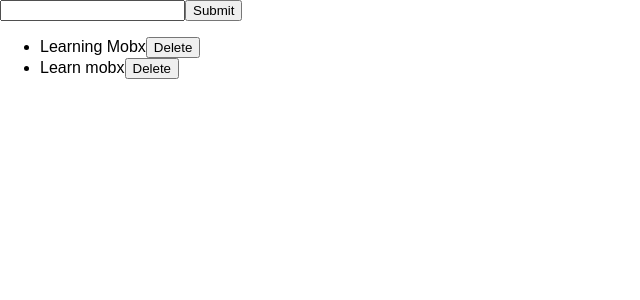
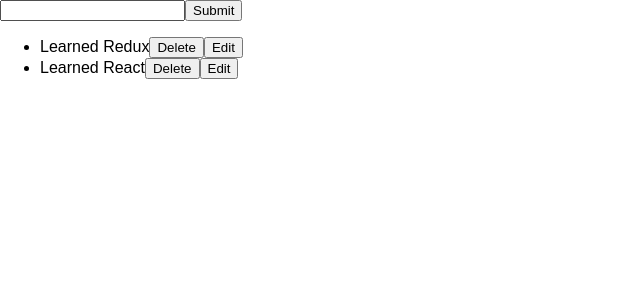
Before and after one commit to shoaibcode/react-session, a React (Create React App) app: page / in a window 1280 px wide. Shown: the top 300 px of the page, without its empty margins (0-640 px from the left). Built offline with nearby package versions, Linux system fonts and the light colour scheme; data requests are answered from the project's data file.

Commit message:
Editing Complete

```diff
--- a/db.json
+++ b/db.json
@@ -1,12 +1,12 @@
 {
   "todos": [
     {
-      "text": "Learning Mobx",
-      "id": 3
+      "text": "Learned Redux",
+      "id": 5
     },
     {
-      "text": "Learn mobx",
-      "id": 4
+      "text": "Learned React",
+      "id": 6
     }
   ]
 }
--- a/src/AddTodo.js
+++ b/src/AddTodo.js
@@ -22,7 +22,7 @@
         }).then((response) => {
             console.log(response.data);
 
-            this.props.createTodo(response.data)
+            this.props.createTodoToState(response.data)
         });
 
         /*
--- a/src/App.js
+++ b/src/App.js
@@ -2,7 +2,7 @@
 import axios from "axios"
 
 import AddTodo from "./AddTodo"
-
+import TodoItem from "./TodoItem"
 
 class App extends Component {
 
@@ -13,8 +13,9 @@
       todos: []
     }
 
-    this.createTodo = this.createTodo.bind(this);
-    this.deleteTodo = this.deleteTodo.bind(this)
+    this.createTodoToState = this.createTodoToState.bind(this);
+    this.deleteTodoFromState = this.deleteTodoFromState.bind(this);
+    this.editTodoToState = this.editTodoToState.bind(this);
   }
 
   componentDidMount(){
@@ -28,13 +29,13 @@
          })
   }
 
-  createTodo(newTodo){
+  createTodoToState(newTodo){
     this.setState({
       todos: this.state.todos.concat(newTodo)
     })
   }
 
-  deleteTodo(deleteindex){
+  deleteTodoFromState(deleteindex){
 
     const todo = this.state.todos[deleteindex];
 
@@ -59,20 +60,51 @@
 
   }
 
+  editTodoToState(index, newTodo){
+
+    //Modify State
+    const newTodos = this.state.todos.map((todo, i) => {
+      if(index !== i){
+        return todo
+      }
+
+      return {
+        ...todo,
+        text: newTodo
+      }
+    });
+
+    this.setState({
+      todos: newTodos
+    }, () => {
+      // update todo
+      //Send Put request to backend
+      const todo = this.state.todos[index];
+      axios.put('http://localhost:3000/todos/' + todo.id, {
+        ...todo
+      })
+      .then(({ data }) => {
+        console.log("Successfully Updated")
+      }).catch((err) => {
+        console.log(err)
+      })
+    });
+  }
+
   render() {
     return (
      <div>
 
-        <AddTodo createTodo={this.createTodo}  />
+        <AddTodo createTodoToState={this.createTodoToState}  />
 
         <ul className="App">
           {this.state.todos.map((todo, index) => {
-            return <li key={index}>
-               {todo.text}
-               <button onClick={() => {
-                 this.deleteTodo(index)
-               }}>Delete</button>
-            </li>
+            return <TodoItem
+                    deleteTodoFromState={this.deleteTodoFromState}
+                    editTodoToState={this.editTodoToState}
+                    todo={todo}
+                    index={index}
+                    key={index} />
           })}
         </ul>
      </div>
--- /dev/null
+++ b/src/TodoItem.js
@@ -0,0 +1,55 @@
+import React from 'react';
+
+
+class TodoItem extends React.Component {
+    constructor(){
+        super();
+
+        this.state = {
+            isEditing: false
+        }
+
+        this.deleteTodo = this.deleteTodo.bind(this);
+        this.toggleEditing = this.toggleEditing.bind(this);
+        this.editTodo = this.editTodo.bind(this);
+    }
+
+    deleteTodo(){
+        this.props.deleteTodoFromState(this.props.index);
+    }
+
+    toggleEditing(){
+        this.setState({
+            isEditing: !this.state.isEditing
+        })
+    }
+
+    editTodo(){
+        this.props.editTodoToState(this.props.index, this.todo.value);
+        this.toggleEditing();
+    }
+
+    render(){
+        const { todo } = this.props;
+
+        if(this.state.isEditing){
+            return <li>
+                 <input
+                 ref={(anything) => {
+                    this.todo = anything;
+                 }}
+                  defaultValue={todo.text} />
+                <button onClick={this.editTodo}>Save</button>
+                <button onClick={this.toggleEditing}>Cancel</button>
+                </li>
+        }
+
+        return <li>
+            {todo.text}
+            <button onClick={this.deleteTodo}>Delete</button>
+            <button onClick={this.toggleEditing}>Edit</button>
+        </li>
+    }
+}
+
+export default TodoItem;
```
